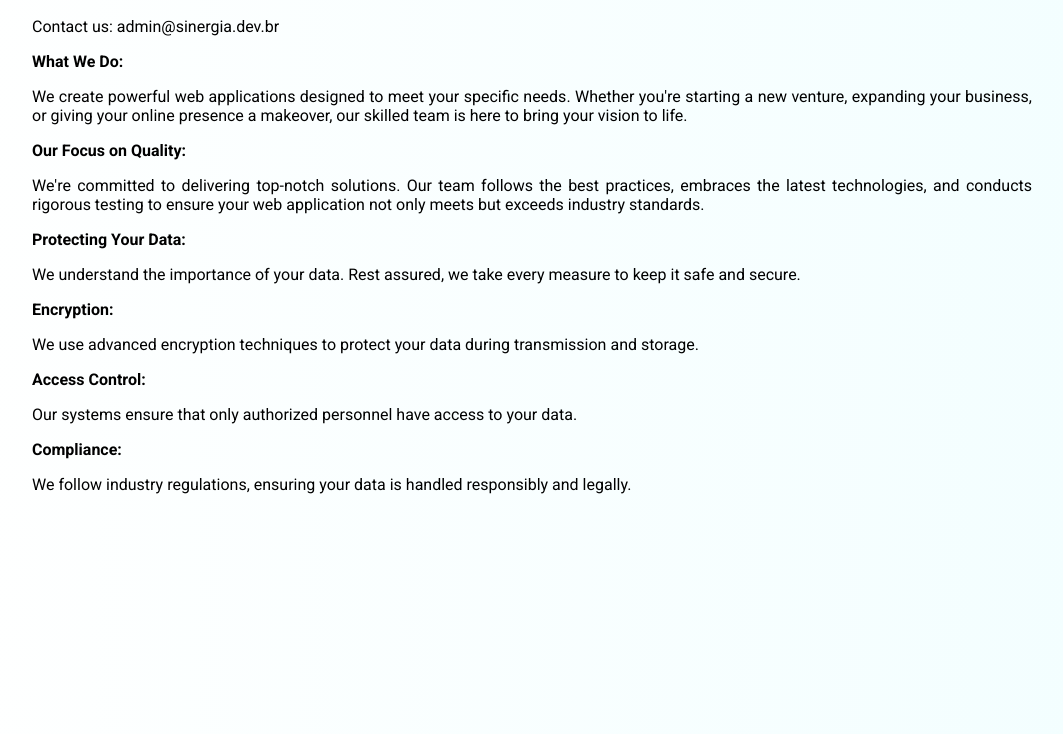
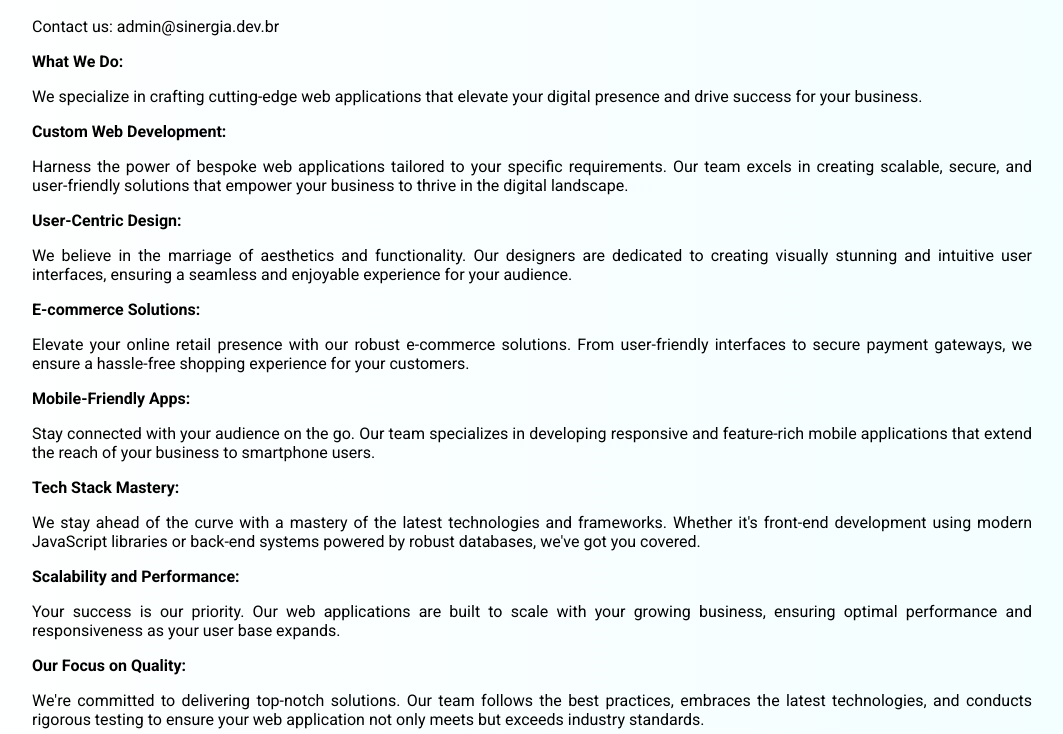
Before and after one commit to pedro-henrique-araujo/sinergia-development, a plain HTML site: page index.html in a window 1280 px wide. Shown: the part 66-800 px from the top of the page, without its empty margins (108-1171 px from the left). Drawn offline with Linux system fonts and the light colour scheme.

Commit message:
add text to `index.html`

```diff
--- a/index.html
+++ b/index.html
@@ -35,10 +35,47 @@
         <p>Contact us: admin@sinergia.dev.br</p>
         <strong>What We Do:</strong>
         <p>
-          We create powerful web applications designed to meet your specific
-          needs. Whether you're starting a new venture, expanding your business,
-          or giving your online presence a makeover, our skilled team is here to
-          bring your vision to life.
+          We specialize in crafting cutting-edge web applications that elevate
+          your digital presence and drive success for your business.
+        </p>
+        <strong>Custom Web Development:</strong>
+        <p>
+          Harness the power of bespoke web applications tailored to your
+          specific requirements. Our team excels in creating scalable, secure,
+          and user-friendly solutions that empower your business to thrive in
+          the digital landscape.
+        </p>
+        <strong>User-Centric Design:</strong>
+        <p>
+          We believe in the marriage of aesthetics and functionality. Our
+          designers are dedicated to creating visually stunning and intuitive
+          user interfaces, ensuring a seamless and enjoyable experience for your
+          audience.
+        </p>
+        <strong>E-commerce Solutions:</strong>
+        <p>
+          Elevate your online retail presence with our robust e-commerce
+          solutions. From user-friendly interfaces to secure payment gateways,
+          we ensure a hassle-free shopping experience for your customers.
+        </p>
+        <strong> Mobile-Friendly Apps: </strong>
+        <p>
+          Stay connected with your audience on the go. Our team specializes in
+          developing responsive and feature-rich mobile applications that extend
+          the reach of your business to smartphone users.
+        </p>
+        <strong> Tech Stack Mastery:</strong>
+        <p>
+          We stay ahead of the curve with a mastery of the latest technologies
+          and frameworks. Whether it's front-end development using modern
+          JavaScript libraries or back-end systems powered by robust databases,
+          we've got you covered.
+        </p>
+        <strong> Scalability and Performance: </strong>
+        <p>
+          Your success is our priority. Our web applications are built to scale
+          with your growing business, ensuring optimal performance and
+          responsiveness as your user base expands.
         </p>
         <strong> Our Focus on Quality: </strong>
         <p>
```
